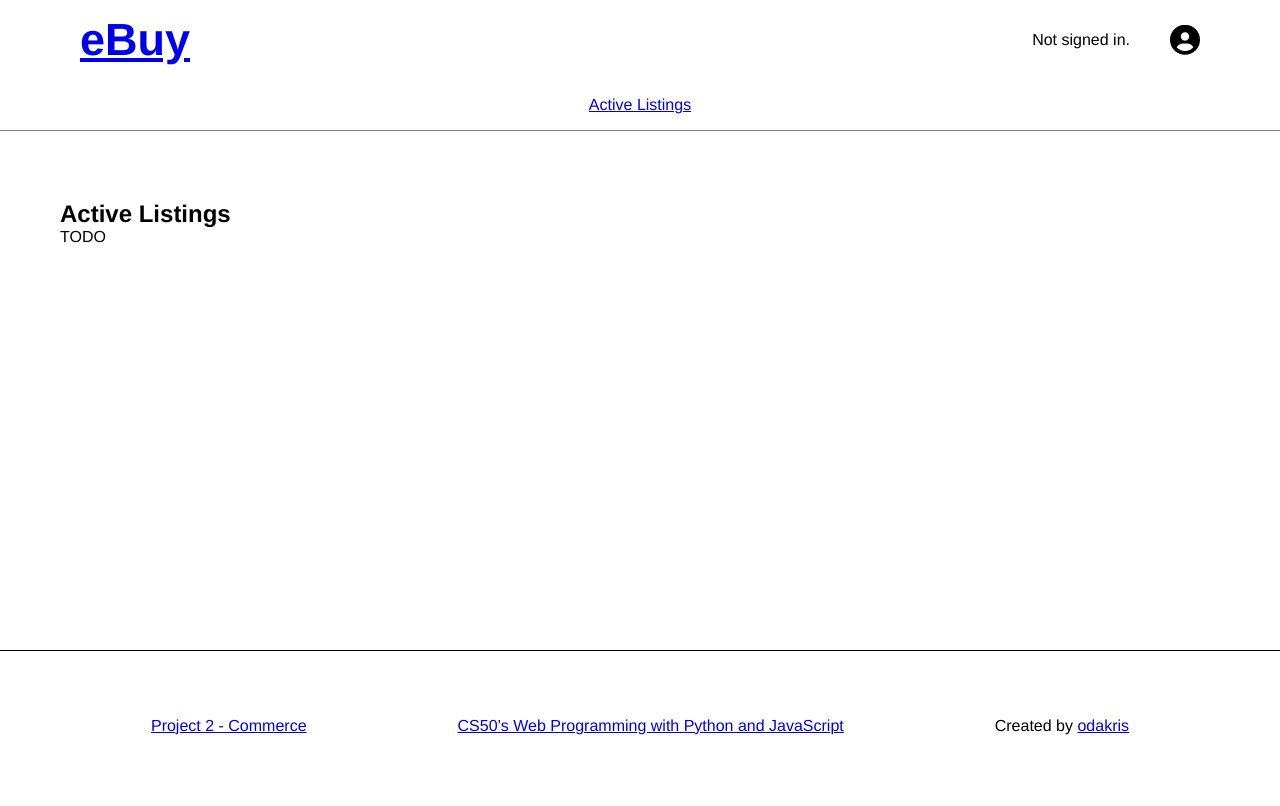
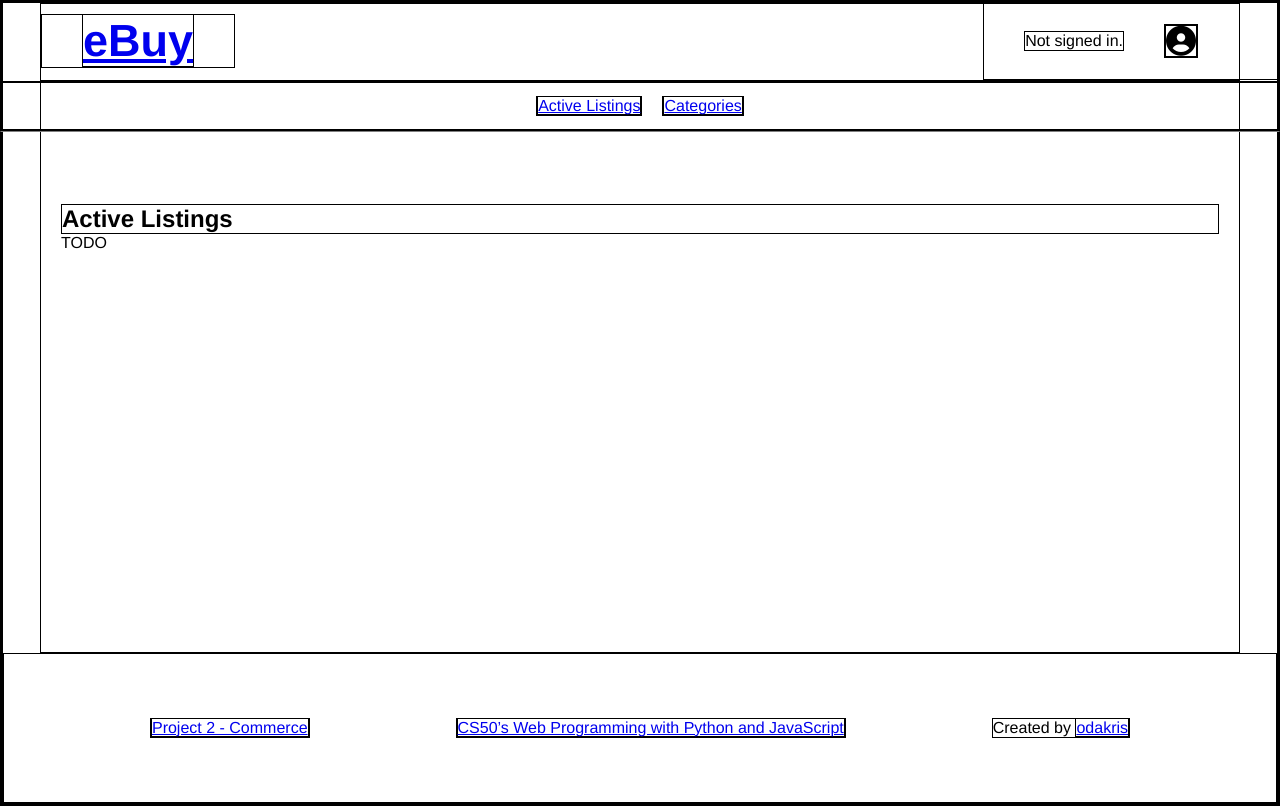
Before and after one commit to odakris/e-commerce, a Django app: page / in a window 1280 px wide. Before the commit the page ends 735 px from the top, so only its background shows below. Run offline with Django 3.2, Linux system fonts and the light colour scheme; some libraries are stand-ins or nearby versions.

Commit message:
Create categories.html and path

```diff
--- a/auctions/static/auctions/styles.css
+++ b/auctions/static/auctions/styles.css
@@ -13,7 +13,7 @@
     box-sizing: border-box;
     scroll-behavior: smooth;
     font-family: Blinker, Helvetica, Arial, sans-serif;
-    /* border: 1px solid black; */
+    border: 1px solid black;
 }
 
 /* RECURRENT CLASSES */
--- /dev/null
+++ b/auctions/templates/auctions/categories.html
@@ -0,0 +1,5 @@
+{% extends "auctions/layout.html" %}
+
+{% block body %}
+<p>Categories</p>
+{% endblock%}
--- a/auctions/templates/auctions/layout.html
+++ b/auctions/templates/auctions/layout.html
@@ -50,6 +50,19 @@
                     <li class="nav-item">
                         <a class="nav-link" href="{% url 'auctions:index' %}">Active Listings</a>
                     </li>
+                    <li class="nav-item">
+                        <a class="nav-link" href="{% url 'auctions:categories' %}">Categories</a>
+                    </li>
+                    {% comment %}
+                    {% if user.is_authenticated %}
+                    <li class="nav-item">
+                        <a class="nav-link" href="{% url 'auctions:sell' %}">Sell</a>
+                    </li>
+                    <li class="nav-item">
+                        <a class="nav-link" href="{% url 'auctions:wishlist' %}">Wishlist</a>
+                    </li>
+                    {% endif %}
+                    {% endcomment %}
                 </ul>
             </div>
         </div>
--- a/auctions/urls.py
+++ b/auctions/urls.py
@@ -7,5 +7,6 @@ urlpatterns = [
     path("", views.index, name="index"),
     path("login", views.login_view, name="login"),
     path("logout", views.logout_view, name="logout"),
-    path("register", views.register, name="register")
+    path("register", views.register, name="register"),
+    path("categories", views.categories, name="categories"),
 ]
--- a/auctions/views.py
+++ b/auctions/views.py
@@ -22,7 +22,7 @@ def login_view(request):
         # Check if authentication successful
         if user is not None:
             login(request, user)
-            return HttpResponseRedirect(reverse("index"))
+            return HttpResponseRedirect(reverse("auctions:index"))
         else:
             return render(request, "auctions/login.html", {
                 "message": "Invalid username and/or password."
@@ -33,7 +33,7 @@ def login_view(request):
 
 def logout_view(request):
     logout(request)
-    return HttpResponseRedirect(reverse("index"))
+    return HttpResponseRedirect(reverse("auctions:index"))
 
 
 def register(request):
@@ -58,6 +58,10 @@ def register(request):
                 "message": "Username already taken."
             })
         login(request, user)
-        return HttpResponseRedirect(reverse("index"))
+        return HttpResponseRedirect(reverse("auctions:index"))
     else:
         return render(request, "auctions/register.html")
+
+
+def categories(request):
+    return render(request, "auctions/categories.html")
```
Also changed, not shown: db.sqlite3.
